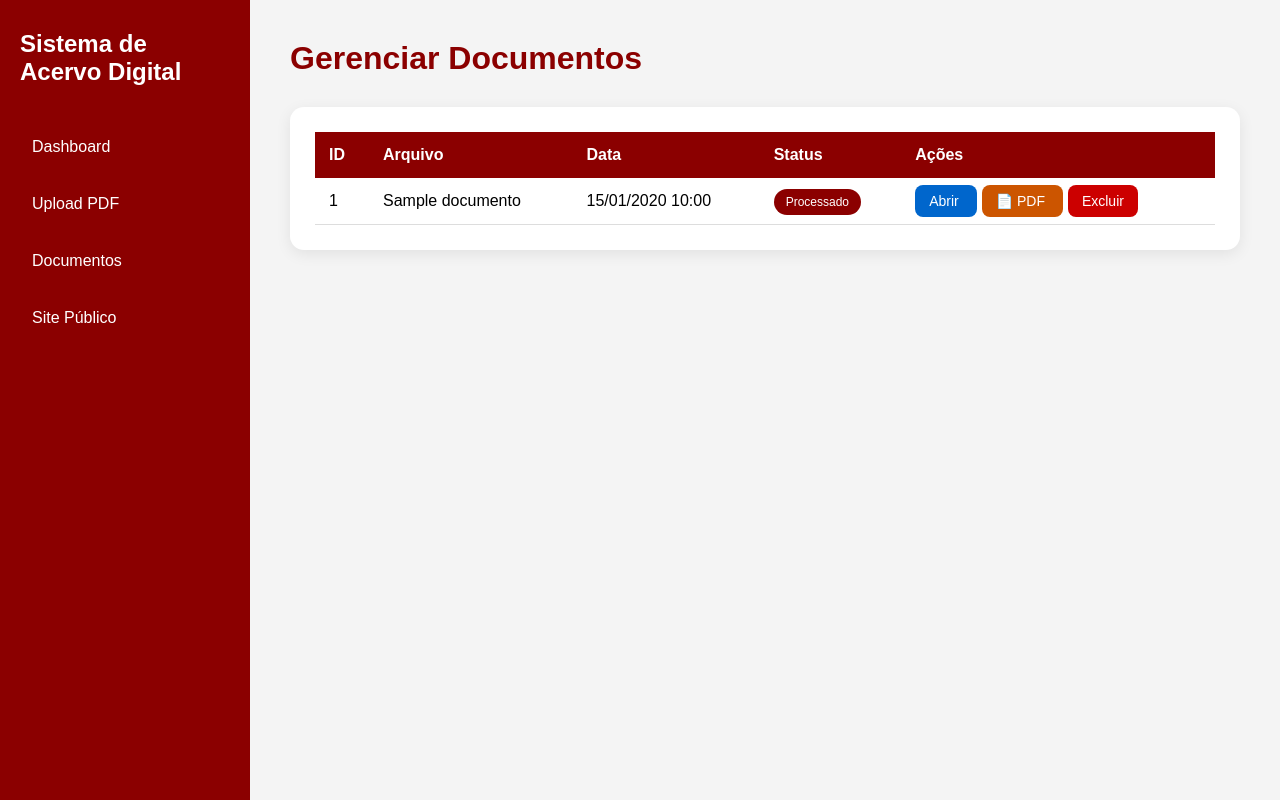
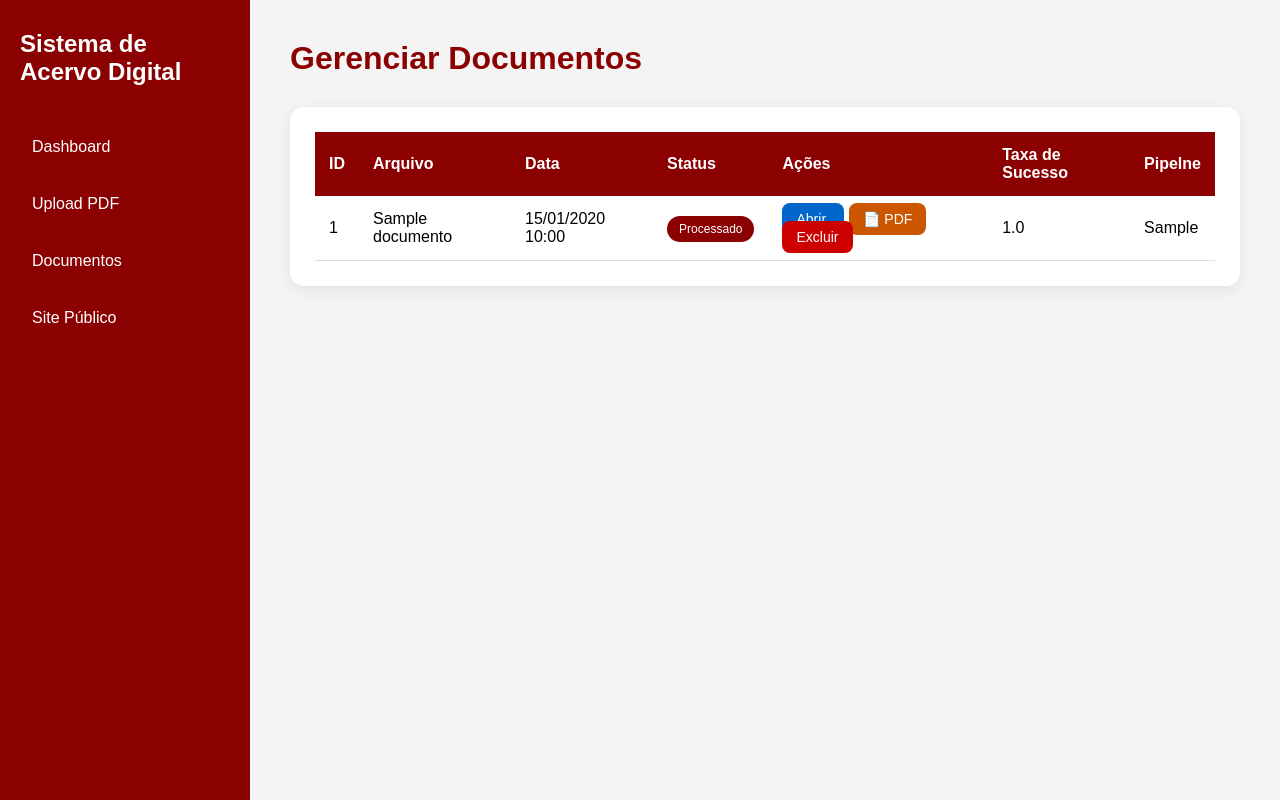
Before and after one commit to Geisana/biblioteca-digital-ocr, a Flask app: page /admin/documentos in a window 1280 px wide. Run offline with Flask 3, Linux system fonts and the light colour scheme; the visitor is signed in with stand-in values (Sample User, id 1); tables that the repository leaves empty hold one stand-in row (values such as "Sample post").

Commit message:
Melhora listagem de documentos

```diff
--- a/templates/admin/documentos.html
+++ b/templates/admin/documentos.html
@@ -247,6 +247,13 @@
 
             <th>Ações</th>
 
+            <th>Taxa de Sucesso</th>
+
+            <th>Pipelne</th>
+
+
+
+
           </tr>
 
         </thead>
@@ -303,6 +310,15 @@
                 Excluir
               </a>
 
+
+              <td>
+              {{ doc.taxa_sucesso }}
+            </td>
+
+             <td>
+              {{ doc.pipeline }}
+            </td>
+
             </td>
 
           </tr>
```
